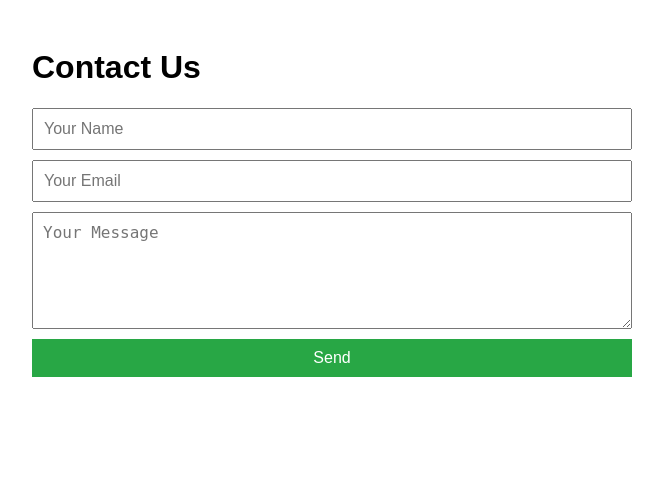
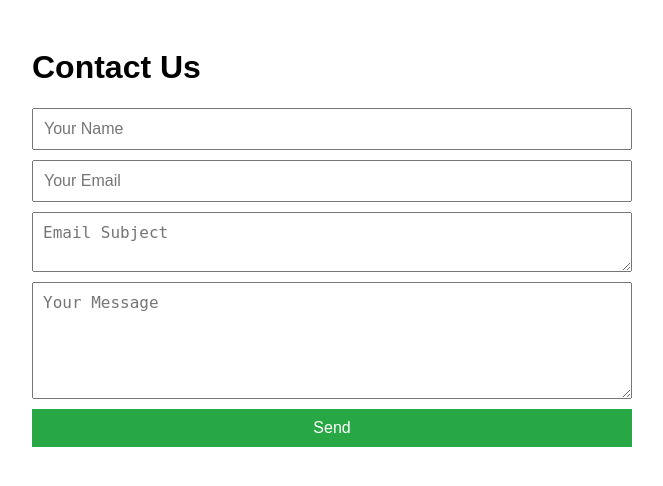
Before and after one commit to NdAbdulsalaam/CardioCare, a Django app: page /contact/ in a window 1280 px wide. Shown: the top 486 px of the page, without its empty margins (308-971 px from the left). Run offline with Django 5.2, Linux system fonts and the light colour scheme.

Commit message:
add subject to email

```diff
--- a/App/serializers.py
+++ b/App/serializers.py
@@ -54,7 +54,8 @@ class UserProfileSerializer(serializers.ModelSerializer):
 class ContactSerializer(serializers.Serializer):
     name = serializers.CharField(max_length=100)
     email = serializers.EmailField()
-    message = serializers.CharField(max_length=1000)
+    subject = serializers.CharField(max_length=50)
+    message = serializers.CharField(max_length=2000)
 
 class HealthMetricsSerializer(serializers.ModelSerializer):
     class Meta:
--- a/App/templates/contact.html
+++ b/App/templates/contact.html
@@ -52,6 +52,7 @@
             <div id="messages"></div>
             <input type="text" name="name" placeholder="Your Name" required>
             <input type="email" name="email" placeholder="Your Email" required>
+            <textarea name="subject" rows="2" placeholder="Email Subject" required></textarea>
             <textarea name="message" rows="5" placeholder="Your Message" required></textarea>
             <button type="submit">Send</button>
         </form>
--- a/App/views.py
+++ b/App/views.py
@@ -10,7 +10,7 @@ from django.shortcuts import render, redirect
 from django.views import View
 from django.contrib.auth import login, logout
 from django.contrib.auth.decorators import login_required
-from django.core.mail import send_mail
+from django.core.mail import send_mail, EmailMessage
 from django.conf import settings
 from django.http import JsonResponse
 from .serializers import UserSerializer, LoginSerializer, UserProfileSerializer, ContactSerializer
@@ -79,21 +79,30 @@ def user_logout(request):
     return redirect('user-login')
 
 class ContactView(APIView):
-    def get(self, request, *args, **kwargs):
-        return render(request, 'contact.html')
+    def get(self, request):
+        return render(request, "contact.html")
 
-    def post(self, request, *args, **kwargs):
+    def post(self, request):
         serializer = ContactSerializer(data=request.data)
         if serializer.is_valid():
-            # Send email
-            send_mail(
-                f'Contact Form Submission from {serializer.validated_data["name"]}',
-                serializer.validated_data['message'],
-                serializer.validated_data['email'],
-                [settings.EMAIL_HOST_USER],  # To your email
-                fail_silently=False,
+            name = serializer.validated_data['name']
+            email = serializer.validated_data['email']
+            subject = serializer.validated_data['subject']
+            message = serializer.validated_data['message']
+
+            # Create the email
+            email_message = EmailMessage(
+                subject=subject,
+                body=message,
+                from_email=name,
+                to=[settings.EMAIL_HOST_USER],
+                headers={'Reply-To': email}
             )
-            return JsonResponse({"message": "Your message has been sent successfully."}, status=status.HTTP_200_OK)
+
+            # Send the email
+            email_message.send(fail_silently=False)
+
+            return Response({"message": "Your message has been sent successfully."}, status=status.HTTP_200_OK)
         else:
             errors = [str(error) for error_list in serializer.errors.values() for error in error_list]
             return JsonResponse({"errors": errors}, status=status.HTTP_400_BAD_REQUEST)
```
Also changed, not shown: 1 other file.
